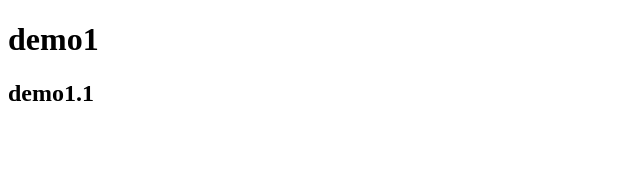
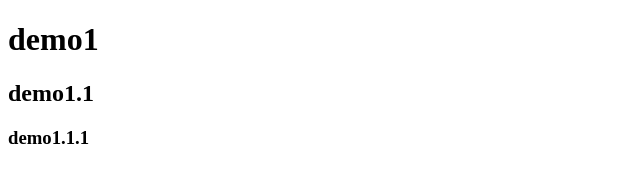
Before and after one commit to Mhc1230/git-demo, a plain HTML site: page index.html in a window 1280 px wide. Shown: the whole page, without its empty margins (0-640 px from the left). Drawn offline with Linux system fonts and the light colour scheme.

Commit message:
forth save

```diff
--- a/index.html
+++ b/index.html
@@ -7,5 +7,6 @@
 <body>
     <h1>demo1</h1>
     <h2>demo1.1</h2>
+    <h3>demo1.1.1</h3>
 </body>
 </html>
```
